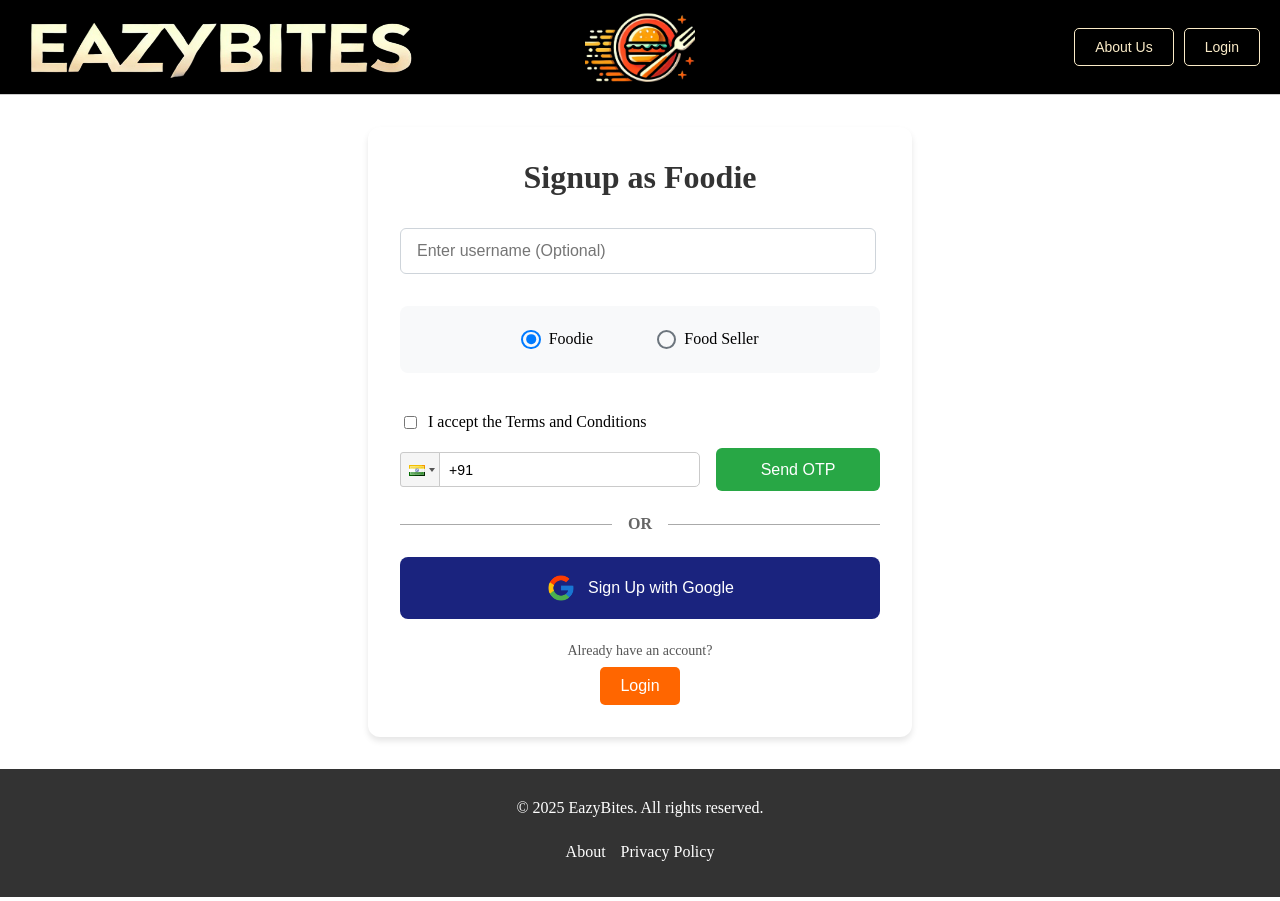
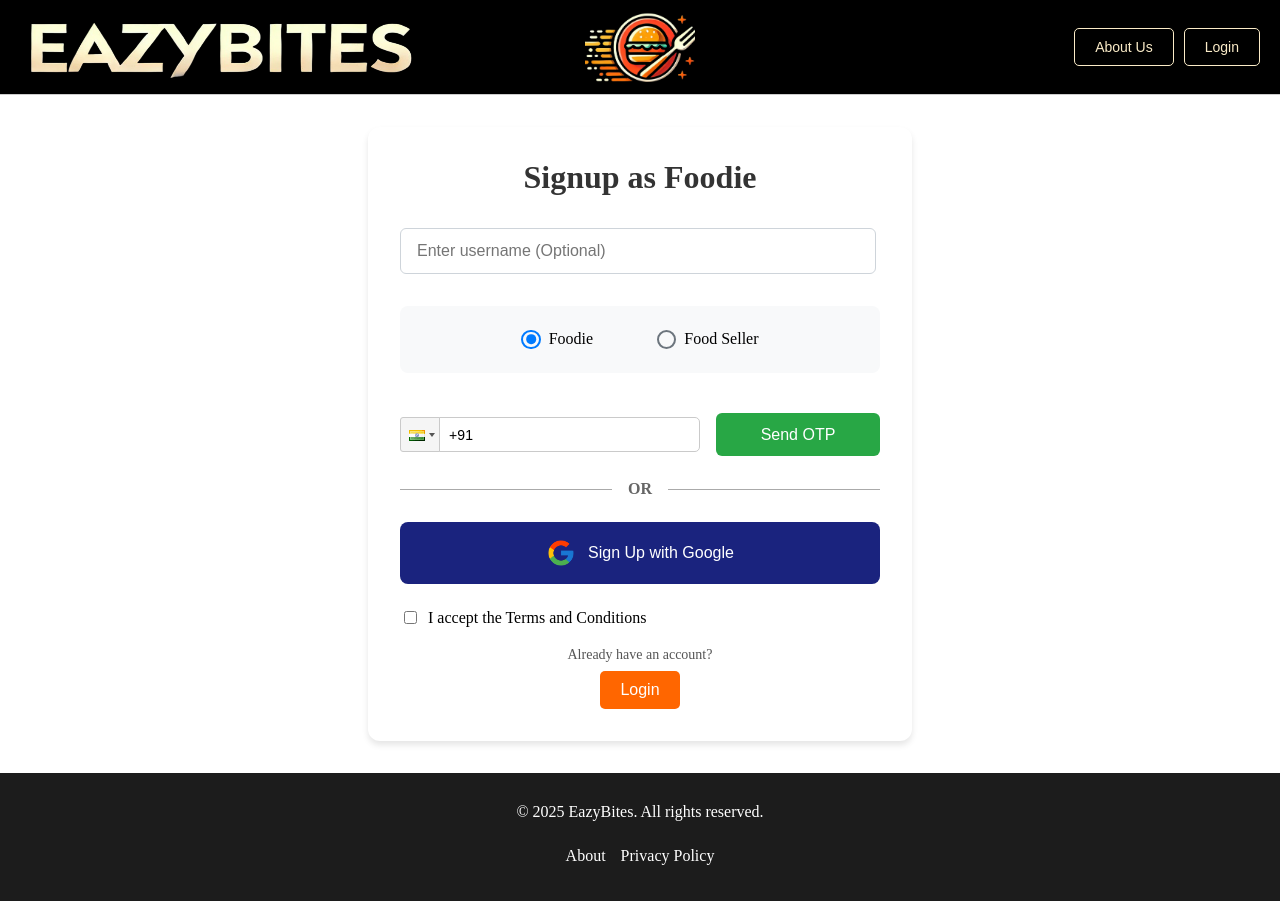
Before and after one commit to anjalimayda511/EazyBitesV2, a React (Create React App) app in the folder client/: page /signup in a window 1280 px wide. Built offline with nearby package versions, Linux system fonts and the light colour scheme; no server answers.

Commit message:
landing and footer color changed

```diff
--- a/client/src/components/Footer/Footer.css
+++ b/client/src/components/Footer/Footer.css
@@ -1,5 +1,5 @@
 #footer-container {
-    background-color: #333;
+    background-color:#1c1c1c;
     color: #fff;
     padding: 20px;
     text-align: center;
--- a/client/src/components/Hero/HeroSection.css
+++ b/client/src/components/Hero/HeroSection.css
@@ -4,7 +4,7 @@
     /* align-items: center; */
     padding: 50px;
     height: 70vh;
-    background: linear-gradient(135deg, #b4543c, #f69c58);
+    background: linear-gradient(135deg, #ff6a1c, #e2342b);
     color: white;
     position: relative;
 }
--- a/client/src/pages/Signup.jsx
+++ b/client/src/pages/Signup.jsx
@@ -274,17 +274,6 @@
                         </label>
                     </div>
 
-                    <div className="terms-container">
-                        <label className="terms-label">
-                            <input
-                                type="checkbox"
-                                checked={acceptedTerms}
-                                onChange={(e) => setAcceptedTerms(e.target.checked)}
-                                disabled={isVerifying}
-                            />
-                            I accept the Terms and Conditions
-                        </label>
-                    </div>
 
                     {!isVerifying && (
                         <>
@@ -320,6 +309,17 @@
                             </button>
                         </>
                     )}
+                    <div className="terms-container">
+                        <label className="terms-label">
+                            <input
+                                type="checkbox"
+                                checked={acceptedTerms}
+                                onChange={(e) => setAcceptedTerms(e.target.checked)}
+                                disabled={isVerifying}
+                            />
+                            I accept the Terms and Conditions
+                        </label>
+                    </div>
 
                     {isVerifying && (
                         <div className="signup-otp-container">
```
